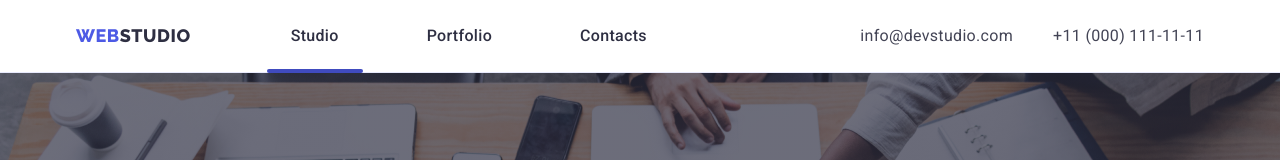
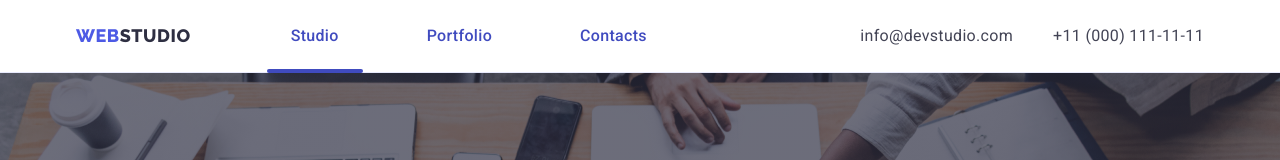
Before and after one commit to kkot04/goit-markup-hw-04, a plain HTML site: page index.html in a window 1280 px wide. Shown: the top 160 px of the page. Drawn offline with nearby package versions, Linux system fonts and the light colour scheme; a web font is replaced by a local one.

Commit message:
Update styles.css
,

```diff
--- a/css/styles.css
+++ b/css/styles.css
@@ -129,8 +129,6 @@ body {
 }
 
 .header-item {
-    position: relative;
-        color: #404bbf;
 
 
 }
@@ -145,6 +143,8 @@ body {
     padding: 24px;
     display: inline-block;
     transition: color 250ms cubic-bezier(0.4, 0, 0.2, 1);
+    position: relative;
+    color: #404bbf;
 }
 
 
@@ -580,7 +580,7 @@ body {
 
 .footer-svg-link:hover,
 .footer-svg-link:focus{
-    background-color: #31d0aa;
+     background-color: #31d0aa;
 }
 
 
```
